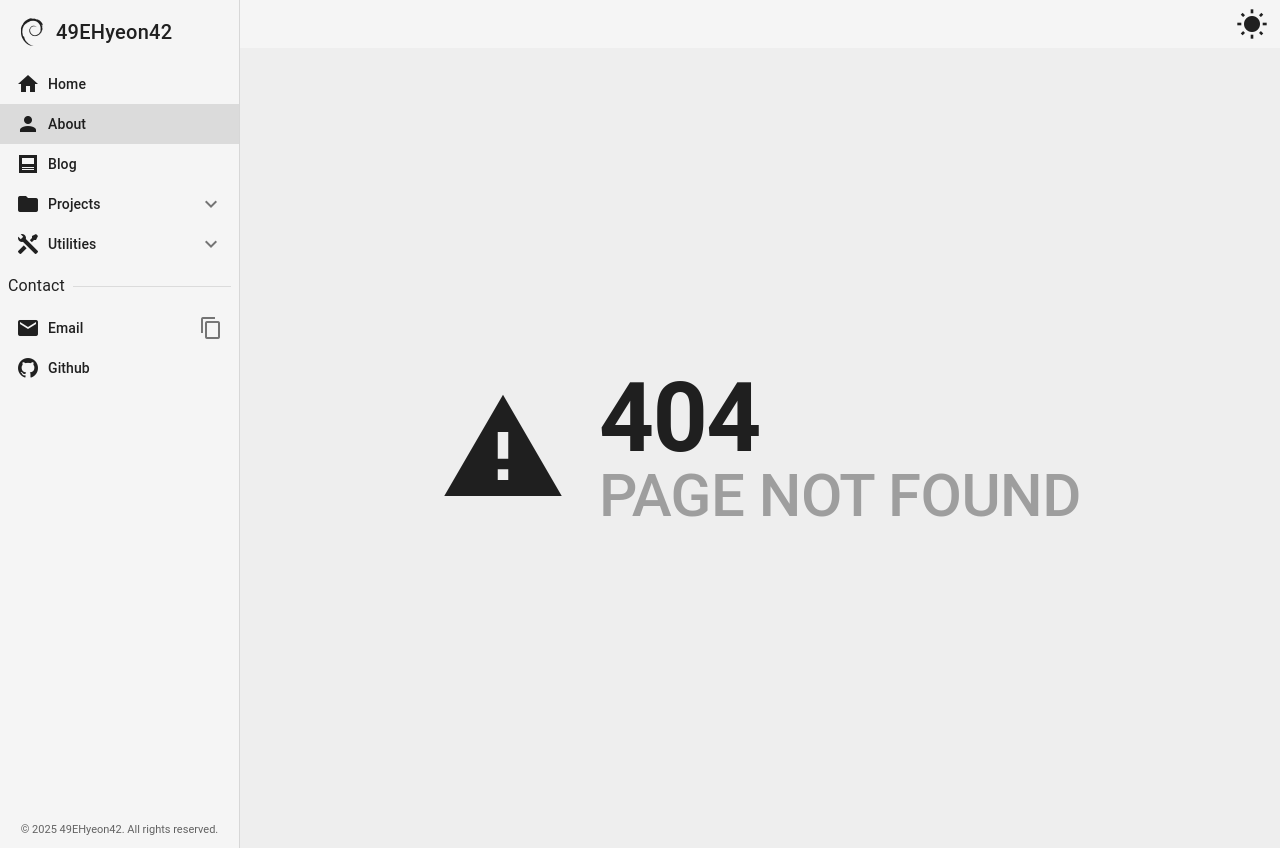
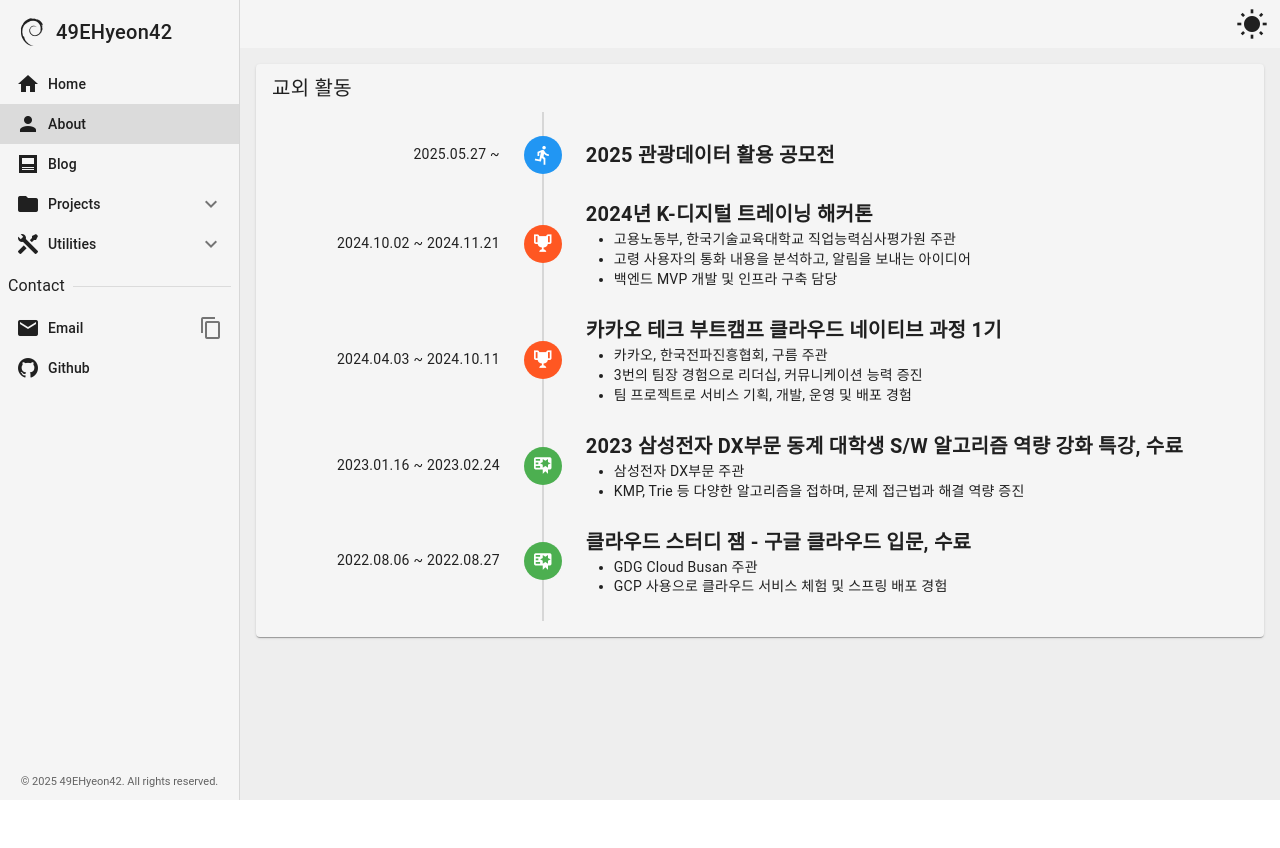
Before and after one commit to 49EHyeon42/vue-boilerplate, a Vue app: page /about in a window 1280 px wide. Before the commit this address had no page. After the commit the page ends 800 px from the top, so only its background shows below. Built offline with nearby package versions, Linux system fonts and the light colour scheme; a web font is replaced by a local one.

Commit message:
temp: About 임시 저장

```diff
--- a/src/router/index.ts
+++ b/src/router/index.ts
@@ -10,6 +10,11 @@ const router = createRouter({
       name: 'HomeView',
       component: () => import('@/views/HomeView.vue'),
     },
+    {
+      path: '/about',
+      name: 'AboutView',
+      component: () => import('@/views/AboutView.vue'),
+    },
     ...utilitiesRoutes,
     ...testRoutes,
     {
--- /dev/null
+++ b/src/views/AboutView.vue
@@ -0,0 +1,81 @@
+<script setup lang="ts">
+import EhLayout2 from '@/layouts/EhLayout2.vue';
+</script>
+
+<template>
+  <EhLayout2>
+    <v-container fluid>
+      <v-row>
+        <v-col cols="12" class="d-flex">
+          <v-card class="w-100">
+            <v-card-title>교외 활동</v-card-title>
+            <v-card-text>
+              <v-timeline side="end">
+                <v-timeline-item dot-color="blue" icon="mdi-run" fill-dot>
+                  <template #opposite>2025.05.27 ~</template>
+                  <div>
+                    <div class="text-h6 font-weight-bold">2025 관광데이터 활용 공모전</div>
+                  </div>
+                </v-timeline-item>
+
+                <v-timeline-item dot-color="deep-orange" icon="mdi-trophy" fill-dot>
+                  <template #opposite>2024.10.02 ~ 2024.11.21</template>
+                  <div>
+                    <div class="text-h6 font-weight-bold">2024년 K-디지털 트레이닝 해커톤</div>
+                    <ul class="pl-7">
+                      <li>고용노동부, 한국기술교육대학교 직업능력심사평가원 주관</li>
+                      <li>고령 사용자의 통화 내용을 분석하고, 알림을 보내는 아이디어</li>
+                      <li>백엔드 MVP 개발 및 인프라 구축 담당</li>
+                    </ul>
+                  </div>
+                </v-timeline-item>
+
+                <v-timeline-item dot-color="deep-orange" icon="mdi-trophy" fill-dot>
+                  <template #opposite>2024.04.03 ~ 2024.10.11</template>
+                  <div>
+                    <div class="text-h6 font-weight-bold">
+                      카카오 테크 부트캠프 클라우드 네이티브 과정 1기
+                    </div>
+                    <ul class="pl-7">
+                      <li>카카오, 한국전파진흥협회, 구름 주관</li>
+                      <li>3번의 팀장 경험으로 리더십, 커뮤니케이션 능력 증진</li>
+                      <li>팀 프로젝트로 서비스 기획, 개발, 운영 및 배포 경험</li>
+                    </ul>
+                  </div>
+                </v-timeline-item>
+
+                <v-timeline-item dot-color="green" icon="mdi-certificate" fill-dot>
+                  <template #opposite>2023.01.16 ~ 2023.02.24</template>
+                  <div>
+                    <div class="text-h6 font-weight-bold">
+                      2023 삼성전자 DX부문 동계 대학생 S/W 알고리즘 역량 강화 특강, 수료
+                    </div>
+                    <ul class="pl-7">
+                      <li>삼성전자 DX부문 주관</li>
+                      <li>KMP, Trie 등 다양한 알고리즘을 접하며, 문제 접근법과 해결 역량 증진</li>
+                    </ul>
+                  </div>
+                </v-timeline-item>
+
+                <v-timeline-item dot-color="green" icon="mdi-certificate" fill-dot>
+                  <template #opposite>2022.08.06 ~ 2022.08.27</template>
+                  <div>
+                    <div class="text-h6 font-weight-bold">
+                      클라우드 스터디 잼 - 구글 클라우드 입문, 수료
+                    </div>
+                    <ul class="pl-7">
+                      <li>GDG Cloud Busan 주관</li>
+                      <li>GCP 사용으로 클라우드 서비스 체험 및 스프링 배포 경험</li>
+                    </ul>
+                  </div>
+                </v-timeline-item>
+              </v-timeline>
+            </v-card-text>
+          </v-card>
+        </v-col>
+      </v-row>
+    </v-container>
+  </EhLayout2>
+</template>
+
+<style scoped></style>
```
